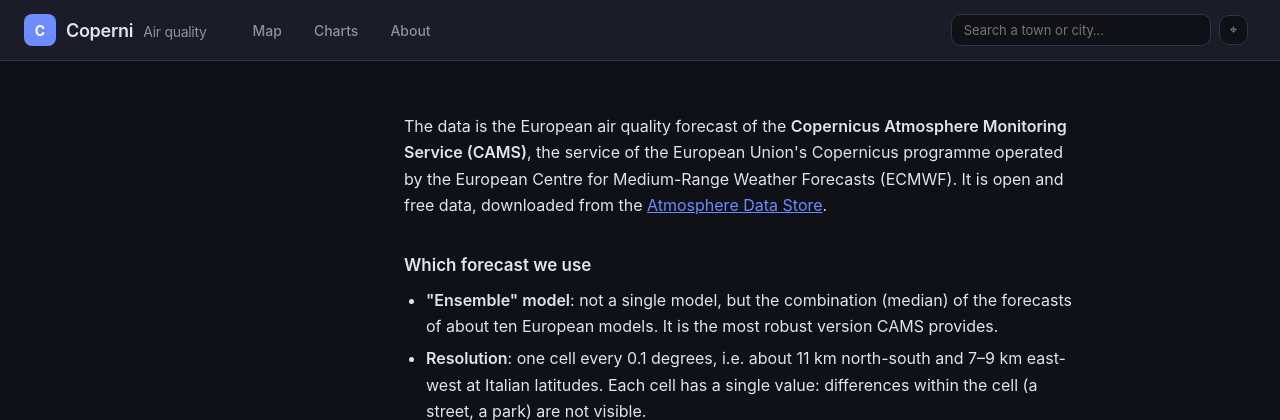
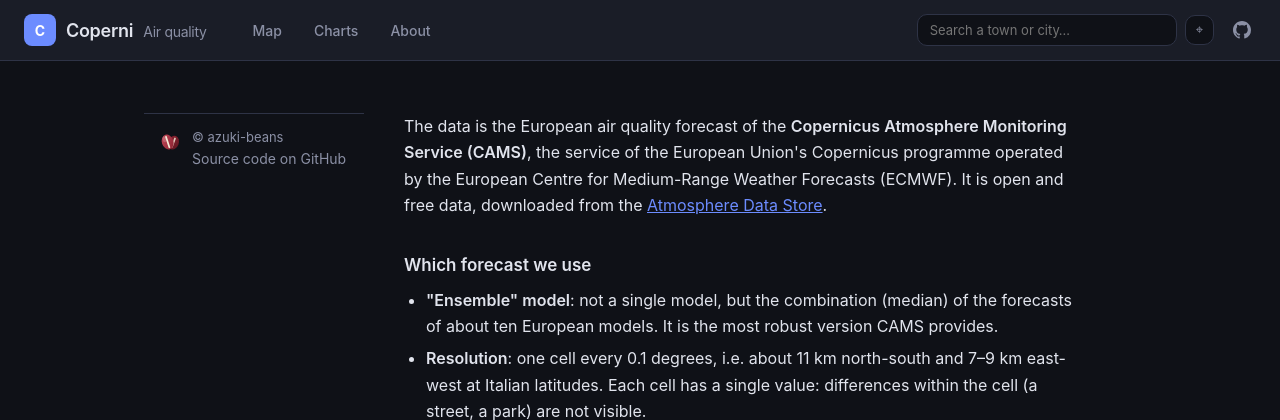
Before and after one commit to azuki-beans/coperni, a Django app: template pagine/templates/pagine/en/dati.html in a window 1280 px wide. Shown: the top 420 px of the page. Run offline with Django 5.2, Linux system fonts and the light colour scheme; the template is opened without the code that fills it, so the values that code supplies are empty.

Commit message:
Sign the site and link the source code
- GitHub icon in the header (map, charts, About), next to the language switcher
- About pages: azuki-beans logo, copyright and "Source code on GitHub" under the menu
- Map attribution starts with "Coperni by azuki-beans" and credits Copernicus CAMS,
  which was missing from the map itself
- URL_REPO in config/sito.py, exposed by the sito context processor

Co-Authored-By: Claude Opus 5.5 <noreply@anthropic.com>

```diff
--- a/config/sito.py
+++ b/config/sito.py
@@ -10,6 +10,8 @@ from django.views.decorators.cache import cache_control
 from django.views.decorators.http import require_GET
 
 from luoghi.models import Citta, Comune
+
+URL_REPO = 'https://github.com/azuki-beans/coperni'
 
 # Immagine per le anteprime dei link (1200×630), servita da GitHub come in p7m-apri
 IMMAGINE_ANTEPRIMA = 'https://raw.githubusercontent.com/azuki-beans/coperni/main/docs/og-image.png'
@@ -28,9 +30,10 @@ POPOLAZIONE_MIN_CITTA = 500_000
 
 
 def sito(request):
-    """Context processor: URL canonico, immagine di anteprima, favicon e statistiche (se configurate)."""
+    """Context processor: URL canonico, repository, immagine di anteprima, favicon e statistiche (se configurate)."""
     return {
         'url_canonico': request.build_absolute_uri(),
+        'url_repo': URL_REPO,
         'immagine_anteprima': IMMAGINE_ANTEPRIMA,
         'favicon_svg': FAVICON_SVG,
         'cf_analytics_token': settings.CLOUDFLARE_ANALYTICS_TOKEN,
--- a/pagine/templates/pagine/_layout.html
+++ b/pagine/templates/pagine/_layout.html
@@ -214,7 +214,26 @@
             font-size: 14px;
         }
 
+        .firma {
+            margin-top: 20px;
+            padding: 14px 12px 0;
+            border-top: 1px solid var(--border);
+            display: flex;
+            align-items: flex-start;
+            gap: 8px;
+            font-size: 13px;
+            line-height: 1.5;
+            color: var(--text-dim);
+        }
+
+        .firma svg { flex: 0 0 28px; height: 28px; }
+        /* non è una voce del menu: niente padding e sfondo di .doc-menu a */
+        .doc-menu .firma a { padding: 0; color: var(--text-dim); }
+        .doc-menu .firma a:hover { color: var(--text); background: none; }
+
         @media (max-width: 720px) {
+            .firma { flex-basis: 100%; margin-top: 8px; }
+
             .doc {
                 flex-direction: column;
                 gap: 20px;
@@ -239,6 +258,10 @@
         {% for s, t in pagine.items %}
         <a href="{% url 'pagine:pagina' s %}" {% if s == slug %}class="active" aria-current="page"{% endif %}>{{ t }}</a>
         {% endfor %}
+        <div class="firma">
+            {% include "pagine/_logo_azuki.html" %}
+            <span>© azuki-beans<br><a href="{{ url_repo }}" target="_blank" rel="noopener">{% translate "Source code on GitHub" %}</a></span>
+        </div>
     </nav>
     <article>
         <h2>{{ titolo }}</h2>
--- /dev/null
+++ b/pagine/templates/pagine/_logo_azuki.html
@@ -0,0 +1,20 @@
+{# logo azuki-beans, lo stesso di p7m-apri #}
+<svg viewBox="0 0 96 96" role="img" aria-label="azuki-beans">
+    <defs>
+        <linearGradient id="azuki-f" x1="0" y1="0" x2="1" y2="1">
+            <stop offset="0" stop-color="#C2495A"/><stop offset="1" stop-color="#8A2230"/>
+        </linearGradient>
+        <linearGradient id="azuki-b" x1="0" y1="0" x2="1" y2="1">
+            <stop offset="0" stop-color="#8A2230"/><stop offset="1" stop-color="#5E1620"/>
+        </linearGradient>
+    </defs>
+    <g transform="rotate(20 60 50)">
+        <ellipse cx="60" cy="50" rx="18" ry="24" fill="url(#azuki-b)"/>
+        <rect x="57" y="32" width="6" height="36" rx="3" fill="#F5EAD7" opacity="0.85"/>
+    </g>
+    <g transform="rotate(-18 40 48)">
+        <ellipse cx="40" cy="48" rx="20" ry="26" fill="url(#azuki-f)"/>
+        <ellipse cx="32" cy="36" rx="6" ry="10" fill="#fff" opacity="0.18"/>
+        <rect x="37" y="26" width="6" height="44" rx="3" fill="#F5EAD7"/>
+    </g>
+</svg>
--- a/places/templates/_base_map.html
+++ b/places/templates/_base_map.html
@@ -274,6 +274,11 @@
         if (SFONDI.includes(salvato)) sfondo = salvato;
     } catch (e) { /* storage non disponibile: resta il default */ }
 
+    // in testa: chi ha fatto il sito e da dove vengono i dati (resta negli screenshot condivisi)
+    map.attributionControl.addAttribution(
+        '<a href="{{ url_repo }}" target="_blank">Coperni</a> by azuki-beans · ' +
+        '{% translate "Air quality" as qualita %}{{ qualita|escapejs }}: ' +
+        '<a href="https://atmosphere.copernicus.eu/" target="_blank">Copernicus CAMS</a>');
     map.attributionControl.addAttribution(
         '<a href="https://openfreemap.org" target="_blank">OpenFreeMap</a> ' +
         '<a href="https://www.openmaptiles.org/" target="_blank">&copy; OpenMapTiles</a> ' +
--- a/places/templates/_header.html
+++ b/places/templates/_header.html
@@ -101,6 +101,17 @@
     .lingue a:hover { color: var(--text); }
     .lingue a.active { color: var(--text); background: var(--surface-hover); }
 
+    .repo {
+        display: flex;
+        margin-left: 6px;
+        padding: 5px;
+        border-radius: 6px;
+        color: var(--text-dim);
+    }
+
+    .repo:hover { color: var(--text); background: var(--surface-hover); }
+    .repo svg { width: 18px; height: 18px; fill: currentColor; }
+
     #risultati-luoghi .vuoto {
         color: var(--text-dim);
     }
@@ -110,6 +121,7 @@
         .nav-links { margin-left: 12px !important; }
         .cerca-luogo { width: 100%; order: 2; }
         .lingue { order: 1; margin-left: auto; }
+        .repo { order: 1; }
         .cerca-luogo input { flex: 1; width: auto; }
         .cerca-luogo .centro-attuale { display: none; }
         #risultati-luoghi { left: 0; width: auto; }
@@ -143,6 +155,10 @@
            title="{{ l.nome }}" {% if l.attiva %}class="active" aria-current="true"{% endif %}>{{ l.codice }}</a>
         {% endfor %}
     </nav>
+    <a class="repo" href="{{ url_repo }}" target="_blank" rel="noopener"
+       title="{% translate "Source code on GitHub" %}" aria-label="{% translate "Source code on GitHub" %}">
+        <svg viewBox="0 0 16 16" aria-hidden="true"><path d="M8 0C3.58 0 0 3.58 0 8c0 3.54 2.29 6.53 5.47 7.59.4.07.55-.17.55-.38 0-.19-.01-.82-.01-1.49-2.01.37-2.53-.49-2.69-.94-.09-.23-.48-.94-.82-1.13-.28-.15-.68-.52-.01-.53.63-.01 1.08.58 1.23.82.72 1.21 1.87.87 2.33.66.07-.52.28-.87.51-1.07-1.78-.2-3.64-.89-3.64-3.95 0-.87.31-1.59.82-2.15-.08-.2-.36-1.02.08-2.12 0 0 .67-.21 2.2.82.64-.18 1.32-.27 2-.27.68 0 1.36.09 2 .27 1.53-1.04 2.2-.82 2.2-.82.44 1.1.16 1.92.08 2.12.51.56.82 1.27.82 2.15 0 3.07-1.87 3.75-3.65 3.95.29.25.54.73.54 1.48 0 1.07-.01 1.93-.01 2.2 0 .21.15.46.55.38A8.013 8.013 0 0016 8c0-4.42-3.58-8-8-8z"/></svg>
+    </a>
 </header>
 
 <script>
```
Also changed, not shown: locale/it/LC_MESSAGES/django.po.
